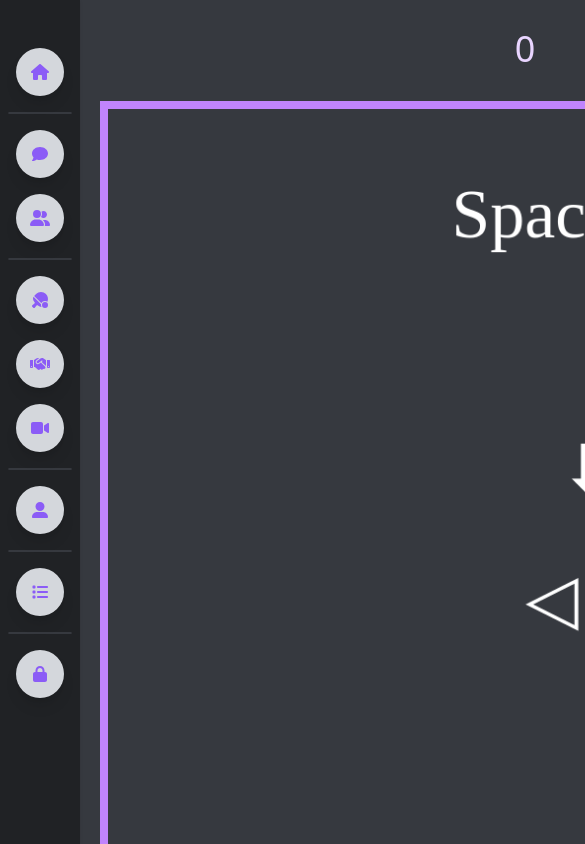
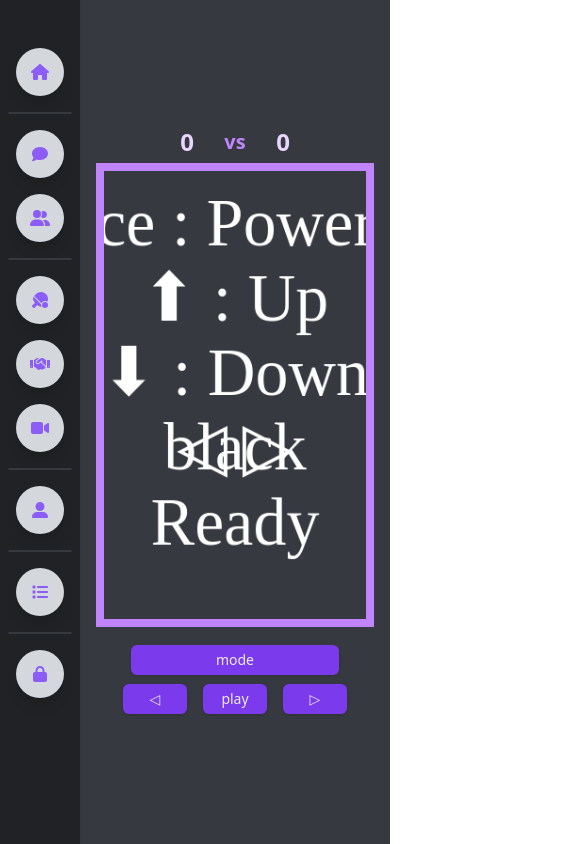
Before and after one commit to sungmpar/ft_transcendence_project, a Vue app in the folder frontend/: page /game in a window 390 px wide. Shown: the top 844 px of the page, 585 px wide, since content can reach past the window. Built offline with nearby package versions, Linux system fonts and the light colour scheme; no server answers; sample sign-in values are in the browser's storage; what vue3-cookies would draw is missing.

Commit message:
Make game screen responsive

```diff
--- a/frontend/src/views/GameView.vue
+++ b/frontend/src/views/GameView.vue
@@ -1,29 +1,29 @@
 <template>
 	<div class= "game_container  bg-gray-700">
 		<div id = "full-screen">
-			<div class = "flex flex-row items-center justify-center w-[1200px]">
-				<div class = "flex flex-row items-center justify-center w-[350px]">
-					<span class = "text-3xl mx-20 my-8 text-purple-200"> {{store.getters.room.leftName}} </span>
+			<div class = "w-full max-w-[1000px] flex flex-row items-center justify-center gap-2 sm:gap-4 px-3">
+				<div class = "min-w-0 flex-1 text-right">
+					<span class = "block truncate text-lg sm:text-2xl md:text-3xl font-bold text-purple-200"> {{store.getters.room.leftName}} </span>
 				</div>
-				<div class = "flex flex-row items-center justify-center w-[150px]">
-					<span class = "text-4xl mx-20 my-8 text-purple-200"> {{store.getters.gameData.score.left}} </span>
+				<div class = "w-10 sm:w-14 text-center">
+					<span class = "text-2xl sm:text-4xl font-extrabold text-purple-200"> {{store.getters.gameData.score.left}} </span>
 				</div>
-				<div class = "flex flex-row items-center justify-center w-[200px]">
-					<span class = "text-4xl mx-20 my-8 text-purple-400 "> vs </span>
+				<div class = "w-10 sm:w-14 text-center">
+					<span class = "text-xl sm:text-3xl font-extrabold text-purple-400 "> vs </span>
 				</div>
-				<div class = "flex flex-row items-center justify-center w-[150px]">
-					<span class = "text-4xl mx-20 my-8 text-purple-200"> {{store.getters.gameData.score.right}} </span>
+				<div class = "w-10 sm:w-14 text-center">
+					<span class = "text-2xl sm:text-4xl font-extrabold text-purple-200"> {{store.getters.gameData.score.right}} </span>
 				</div>
-				<div class = "flex flex-row items-center justify-center w-[350px]">
-					<span class = "text-3xl mx-20 my-8 text-purple-200"> {{store.getters.room.rightName}} </span>
+				<div class = "min-w-0 flex-1 text-left">
+					<span class = "block truncate text-lg sm:text-2xl md:text-3xl font-bold text-purple-200"> {{store.getters.room.rightName}} </span>
 				</div>
 			</div>
 				<canvas id = "gameCanvas" class="canvas"></canvas>
 				<button type="button" class = "wide-user-button" @click="modeChange"> mode </button>
-				<div class = "flex flex-row">
-					<button type="button" class = "user-play-button mb-10" @click="changeMapA">◁</button>
-					<button type="button" class = "user-play-button mb-10" @click="joinToGame">play</button>
-					<button type="button" class = "user-play-button mb-10" @click="changeMapB">▷</button>
+				<div class = "flex flex-row flex-wrap justify-center gap-2">
+					<button type="button" class = "user-play-button" @click="changeMapA">◁</button>
+					<button type="button" class = "user-play-button" @click="joinToGame">play</button>
+					<button type="button" class = "user-play-button" @click="changeMapB">▷</button>
 				</div>
 		</div>
 	</div>
```
Also changed, not shown: frontend/src/assets/tailwind.css.
